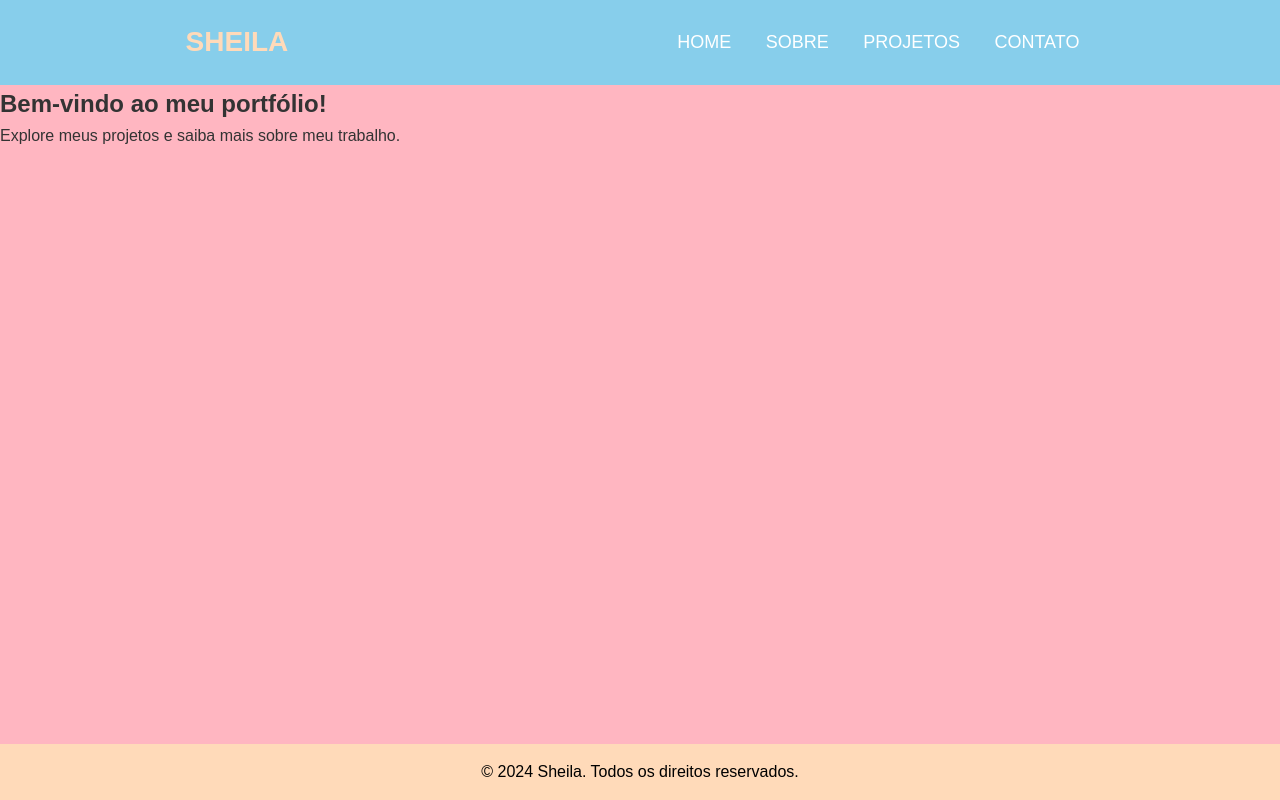
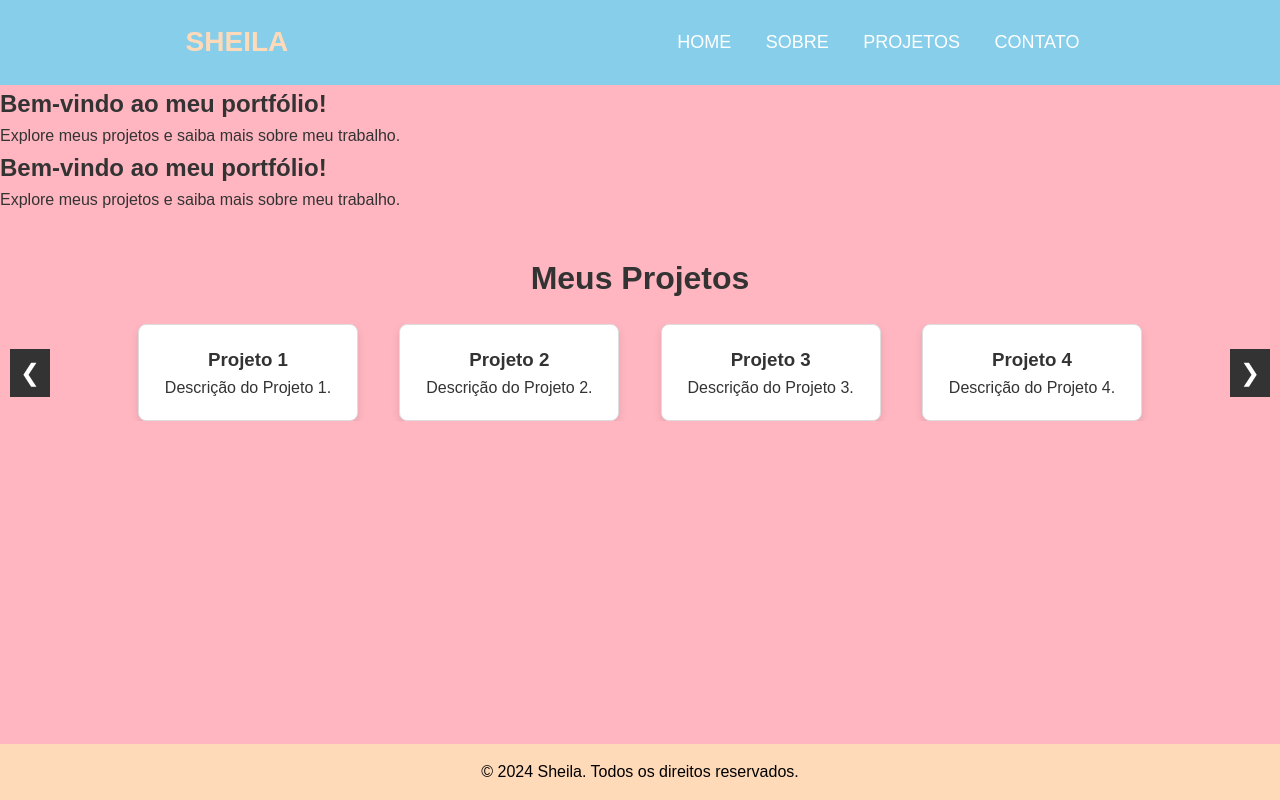
Before and after one commit to sheilamoraess/portifolio_main, a plain HTML site: page index.html in a window 1280 px wide. Drawn offline with Linux system fonts and the light colour scheme.

Commit message:
cards com nav horizontal

```diff
--- a/index.html
+++ b/index.html
@@ -1,5 +1,6 @@
 <!DOCTYPE html>
 <html lang="pt-BR">
+
 <head>
     <meta charset="UTF-8">
     <meta name="viewport" content="width=device-width, initial-scale=1.0">
@@ -49,7 +50,8 @@ header .menu a {
         }
 
         header .menu a:hover {
-    color: #f39c12; /* Cor de destaque no hover */
+            color: #f39c12;
+            /* Cor de destaque no hover */
         }
 
         footer {
@@ -62,8 +64,74 @@ footer {
             width: 100%;
         }
 
+        /* Estilos dos projetos */
+        .projects {
+            padding: 40px 0;
+            text-align: center;
+        }
+
+        .projects h2 {
+            font-size: 32px;
+            margin-bottom: 20px;
+        }
+
+        .project-slider {
+            position: relative;
+            display: flex;
+            align-items: center;
+            justify-content: center;
+        }
+
+        .cards-container {
+            display: flex;
+            overflow: hidden;
+            width: 80%;
+            /* Ajuste conforme necessário */
+            justify-content: space-between;
+        }
+
+        .project-card {
+            background-color: #fff;
+            border: 1px solid #ddd;
+            padding: 20px;
+            width: 220px;
+            margin: 0 10px;
+            text-align: center;
+            border-radius: 8px;
+            box-shadow: 0 4px 8px rgba(0, 0, 0, 0.1);
+            transition: transform 0.3s ease;
+        }
+
+        .project-card:hover {
+            transform: translateY(-5px);
+        }
+
+        .slider-btn {
+            background-color: #333;
+            color: white;
+            border: none;
+            font-size: 24px;
+            padding: 10px;
+            cursor: pointer;
+            transition: background-color 0.3s ease;
+        }
+
+        .slider-btn:hover {
+            background-color: #f39c12;
+        }
+
+        .prev {
+            position: absolute;
+            left: 10px;
+        }
+
+        .next {
+            position: absolute;
+            right: 10px;
+        }
     </style> <!-- Assumindo que o CSS está em style.css -->
 </head>
+
 <body>
 
     <header>
@@ -86,11 +154,48 @@ footer {
             <h1>Bem-vindo ao meu portfólio!</h1>
             <p>Explore meus projetos e saiba mais sobre meu trabalho.</p>
         </section>
+
+        <main>
+            <!-- Conteúdo principal do site -->
+            <section class="intro">
+                <h1>Bem-vindo ao meu portfólio!</h1>
+                <p>Explore meus projetos e saiba mais sobre meu trabalho.</p>
+            </section>
+
+            <!-- Seção de projetos -->
+            <section class="projects">
+                <h2>Meus Projetos</h2>
+                <div class="project-slider">
+                    <button class="slider-btn prev" onclick="moveSlide(-1)">&#10094;</button>
+                    <div class="cards-container">
+                        <div class="project-card">
+                            <h3>Projeto 1</h3>
+                            <p>Descrição do Projeto 1.</p>
+                        </div>
+                        <div class="project-card">
+                            <h3>Projeto 2</h3>
+                            <p>Descrição do Projeto 2.</p>
+                        </div>
+                        <div class="project-card">
+                            <h3>Projeto 3</h3>
+                            <p>Descrição do Projeto 3.</p>
+                        </div>
+                        <div class="project-card">
+                            <h3>Projeto 4</h3>
+                            <p>Descrição do Projeto 4.</p>
+                        </div>
+                    </div>
+                    <button class="slider-btn next" onclick="moveSlide(1)">&#10095;</button>
+                </div>
+            </section>
+
         </main>
 
         <footer>
             <p>&copy; 2024 Sheila. Todos os direitos reservados.</p>
         </footer>
 
+        <script src="script.js"></script>
 </body>
+
 </html>
--- /dev/null
+++ b/script.js
@@ -0,0 +1,15 @@
+// script.js
+
+let currentIndex = 0;
+
+function moveSlide(direction) {
+    const cards = document.querySelectorAll('.project-card');
+    const totalCards = cards.length;
+
+    // Calculando o novo índice
+    currentIndex = (currentIndex + direction + totalCards) % totalCards;
+
+    // Movendo a posição dos cards
+    const offset = -(currentIndex * 240); // 240px é a largura dos cards com margem
+    document.querySelector('.cards-container').style.transform = `translateX(${offset}px)`;
+}
```
Lines whose indentation alone changed are shown as unchanged.
